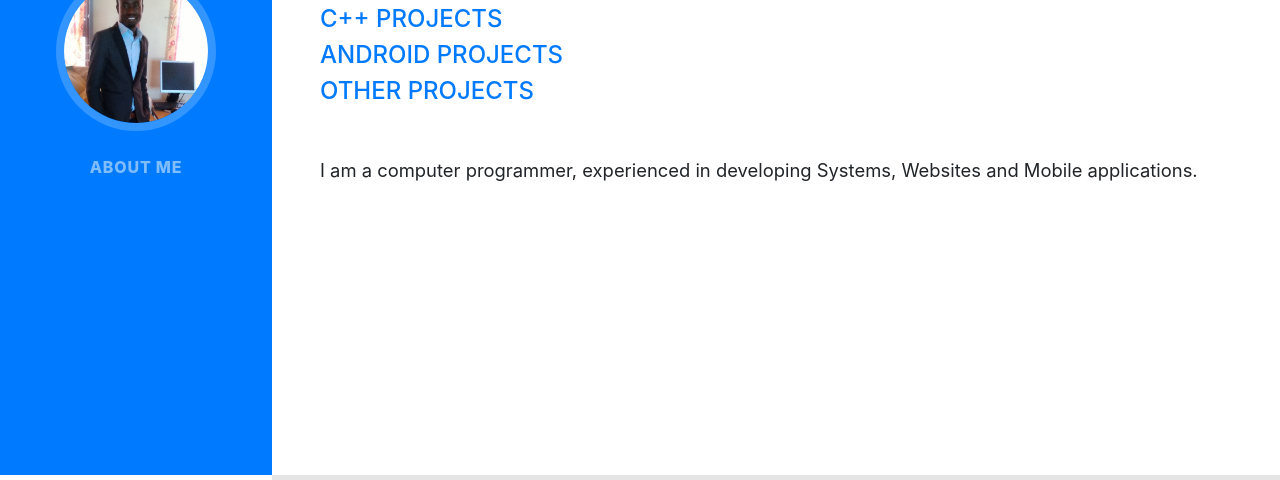
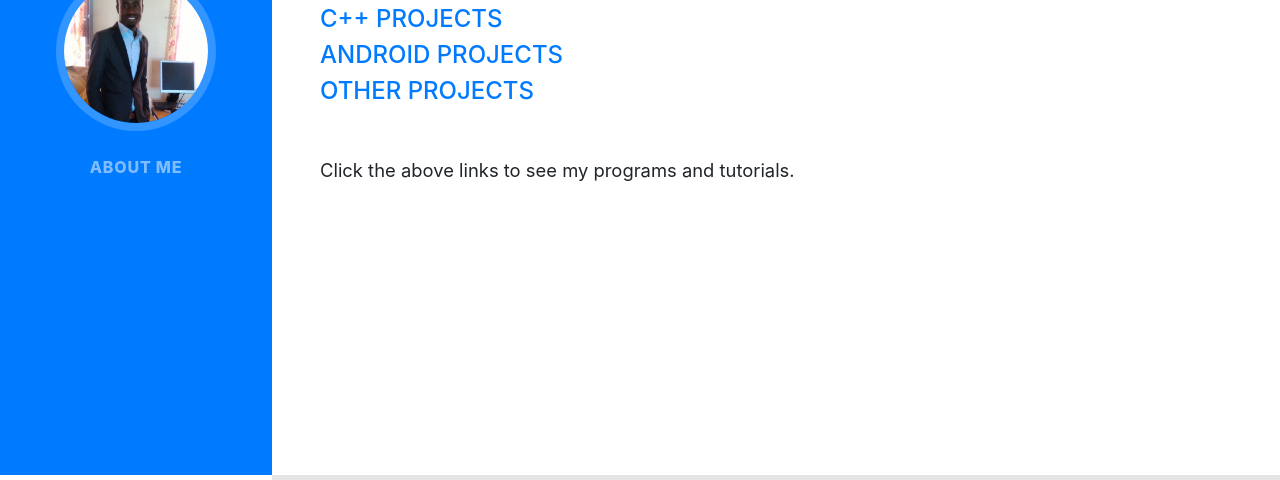
Before and after one commit to tito1990github/titondomee, a website with bundled scripts: page projects.html in a window 1280 px wide. Shown: the part 325-805 px from the top of the page. Built offline with nearby package versions, Linux system fonts and the light colour scheme; a web font is replaced by a local one.

Commit message:
Update projects.html

```diff
--- a/projects.html
+++ b/projects.html
@@ -57,7 +57,7 @@
                     <span class="text-primary">Android Projects</span><br />
                     <span class="text-primary">Other projects</span><br />
         </div>
-        <p class="lead mb-5">I am a computer programmer, experienced in developing Systems, Websites and Mobile applications.</p>
+        <p class="lead mb-5">Click the above links to see my programs and tutorials.</p>
       </div>
     </section>
 
```
